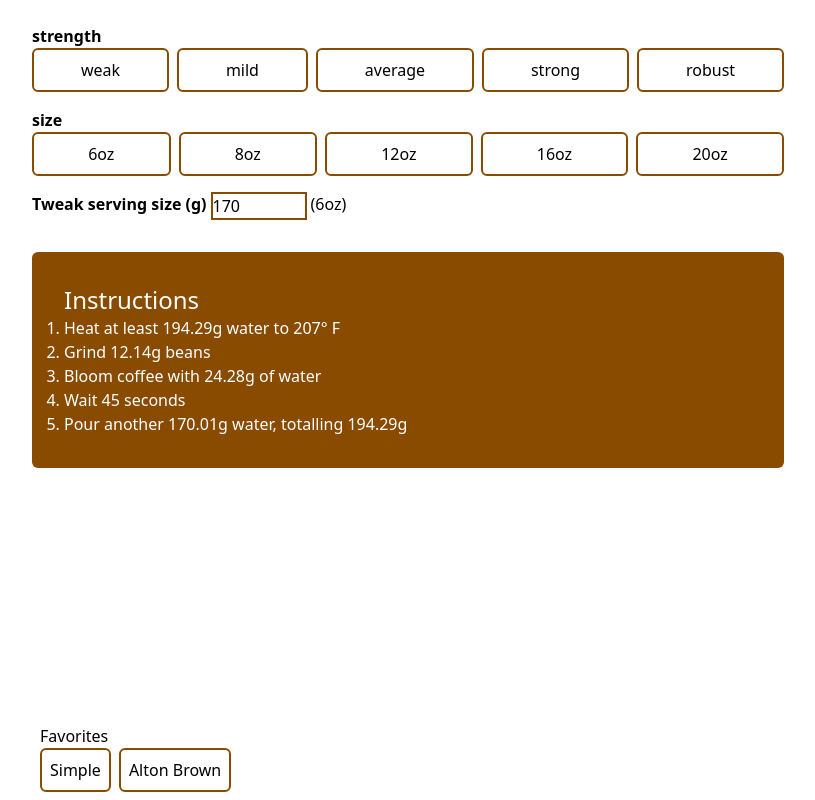
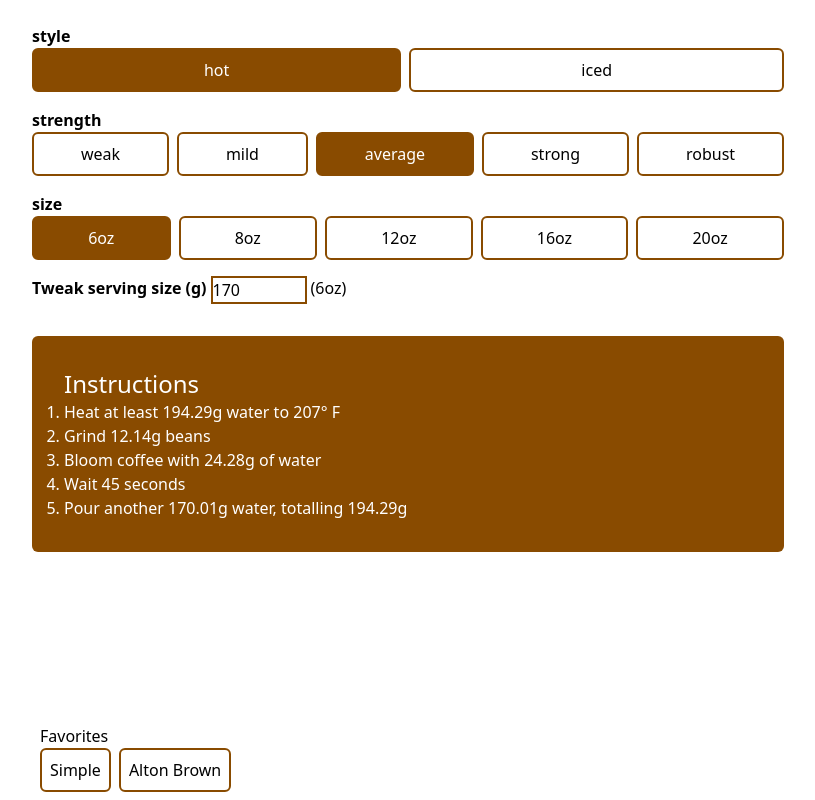
Before and after one commit to Merk42/coffee-config, a React (Vite) app: page / in a window 1280 px wide. Shown: the whole page, without its empty margins (232-1047 px from the left). Built offline with nearby package versions, Linux system fonts and the light colour scheme.

Commit message:
add default values and option for iced

```diff
--- a/src/App.tsx
+++ b/src/App.tsx
@@ -6,19 +6,16 @@ import RadioGroup from './components/RadioGroup';
 
 import { RadioGroupOption } from './components/types';
 
-/*
-  g to oz
-  g * .03527396
-
-  beans
-  water / ratio
-
-  bloom
-  beans * 2
-
-
-  hsl(19deg, 71.6%, 14%)
-*/
+const styleOptions:RadioGroupOption[] = [
+  {
+    label:'hot',
+    value:0
+  },
+  {
+    label:'iced',
+    value:1
+  }
+]
 
 const brewSizeOptions:RadioGroupOption[] = [
   {
@@ -96,6 +93,8 @@ function App() {
 
   const [serving, setServing] = useState(170)
 
+  const [iced, setIced] = useState(0)
+
   const handleRatioChange = (event:any) => {
     setRatio(event.target.value);
   }
@@ -106,6 +105,9 @@ function App() {
     setServing(favorites[event].brew);
   }
 
+  const handleStyleChange = (event:any) => {
+    setIced(event.target.value);
+  }
 
 
 
@@ -139,6 +141,15 @@ function App() {
       <Favorites useFavorite={handleFavorite} />
 
       <RadioGroup
+        selectedvalue={iced}
+        legend="style"
+        name="style"
+        options={styleOptions}
+        onChange={handleStyleChange}
+      />
+
+      <RadioGroup
+        selectedvalue={ratio}
         legend="strength"
         name="strength"
         options={strengthOptions}
@@ -146,6 +157,7 @@ function App() {
       />
 
       <RadioGroup
+        selectedvalue={serving}
         legend="size"
         name="size"
         options={brewSizeOptions}
@@ -165,11 +177,11 @@ function App() {
           onChange={handleServingChange}/>
           <span>({gToOz}oz)</span>
       </div>
-
       <Instructions
        water={calcWater}
        beans={calcBeans}
        bloom={calcBloom}
+       isIced={!!iced}
       />
     </main>
   )
--- a/src/components/Instructions.tsx
+++ b/src/components/Instructions.tsx
@@ -4,14 +4,22 @@ interface InstructionsProps {
     water: number;
     beans: number;
     bloom: number;
+    isIced: boolean;
 }
 
-const Instructions: React.FC<InstructionsProps> = ({ water, beans, bloom }) => {
+const Instructions: React.FC<InstructionsProps> = ({ water, beans, bloom, isIced }) => {
+
+    const ice = useMemo(() => {
+        if (!isIced) {
+            return 0
+        }
+        return Math.round((water * .4 + Number.EPSILON) * 100) / 100;
+    }, [water,isIced])
 
     const remaining = useMemo(() => {
-        const RAW = water - bloom;
+        const RAW = water - ice - bloom;
         return Math.round((RAW + Number.EPSILON) * 100) / 100;
-    },[water, bloom])
+    },[water, bloom, ice])
 
     return (
         <div className="mt-8 rounded-md bg-yellow-800 text-white p-8">
@@ -19,6 +27,9 @@ const Instructions: React.FC<InstructionsProps> = ({ water, beans, bloom }) => {
             <ol className="list-decimal">
                 <li>Heat at least {water}g water to 207&deg; F</li>
                 <li>Grind {beans}g beans</li>
+                { isIced &&
+                    <li>Fill carafe with {ice}g ice</li>
+                }
                 <li>Bloom coffee with {bloom}g of water</li>
                 <li>Wait 45 seconds</li>
                 <li>Pour another {remaining}g water, totalling {water}g</li>
--- a/src/components/RadioGroup.tsx
+++ b/src/components/RadioGroup.tsx
@@ -1,6 +1,6 @@
 import { RadioButtonProps, RadioGroupProps } from "./types";
 
-function CustomRadioButton({ name, value, label, onChange }:RadioButtonProps) {
+function CustomRadioButton({ name, value, label, selectedvalue, onChange }:RadioButtonProps) {
   return (
     <span className='flex grow'>
         <input
@@ -9,6 +9,7 @@ function CustomRadioButton({ name, value, label, onChange }:RadioButtonProps) {
             type="radio"
             name={name}
             value={value}
+            checked={selectedvalue.toString() === value.toString()}
             onChange={onChange}/>
         <label
             className="cursor-pointer grow text-center border-yellow-800 border-2 p-2 rounded-md peer-checked:bg-yellow-800 peer-checked:text-white"
@@ -19,7 +20,7 @@ function CustomRadioButton({ name, value, label, onChange }:RadioButtonProps) {
   );
 }
 
-function RadioGroup({ legend, name, options, onChange }:RadioGroupProps) {
+function RadioGroup({ legend, name, options, selectedvalue, onChange }:RadioGroupProps) {
   return (
     <fieldset className="mt-4">
       <legend className="font-bold">{legend}</legend>
@@ -30,6 +31,7 @@ function RadioGroup({ legend, name, options, onChange }:RadioGroupProps) {
           name={name}
           value={option.value}
           label={option.label}
+          selectedvalue={selectedvalue}
           onChange={onChange}
           />
       ))}
--- a/src/components/types.ts
+++ b/src/components/types.ts
@@ -9,6 +9,7 @@ export interface RadioGroupProps {
     legend: string;
     name: string;
     options: RadioGroupOption[];
+    selectedvalue: string|number;
     onChange: ChangeEventHandler<HTMLInputElement>;
 }
 
@@ -16,5 +17,6 @@ export interface RadioButtonProps {
     name: string;
     value: string|number;
     label: string;
+    selectedvalue: string|number;
     onChange: ChangeEventHandler<HTMLInputElement>;
 }
```
